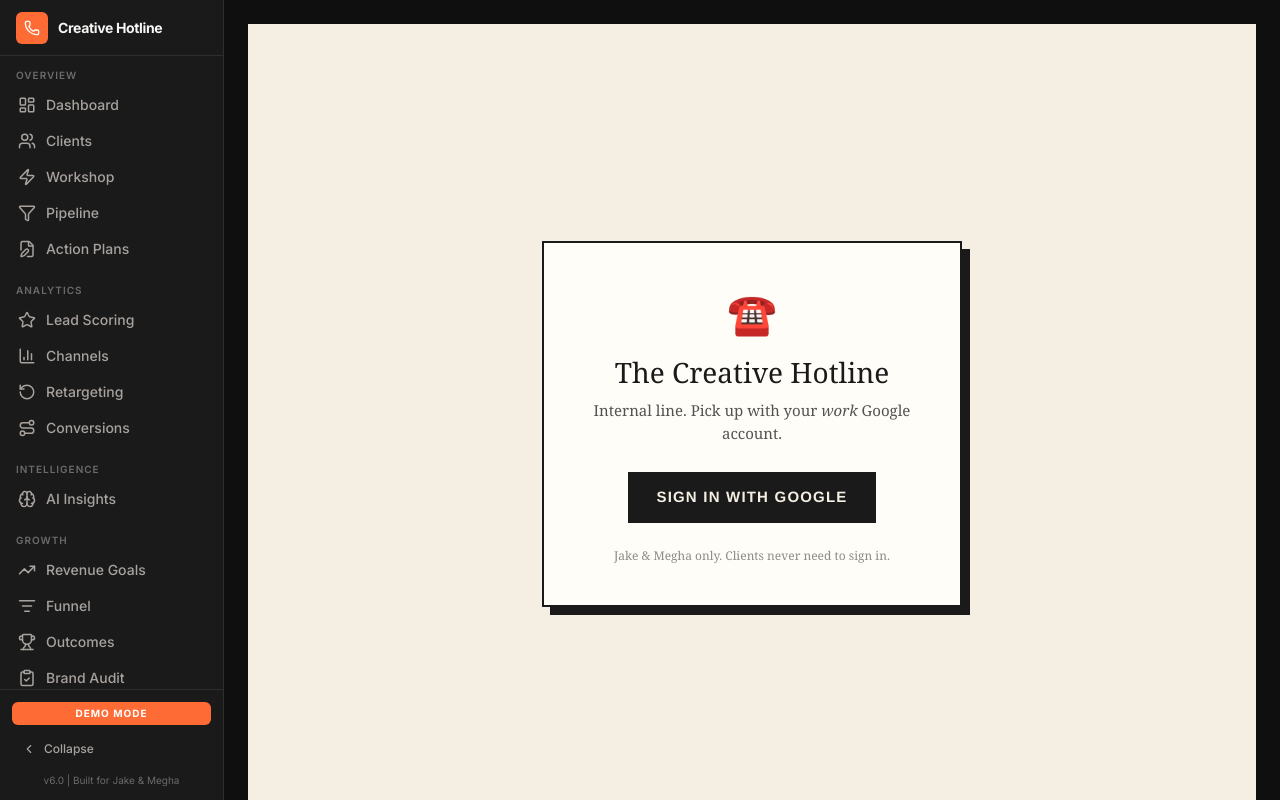
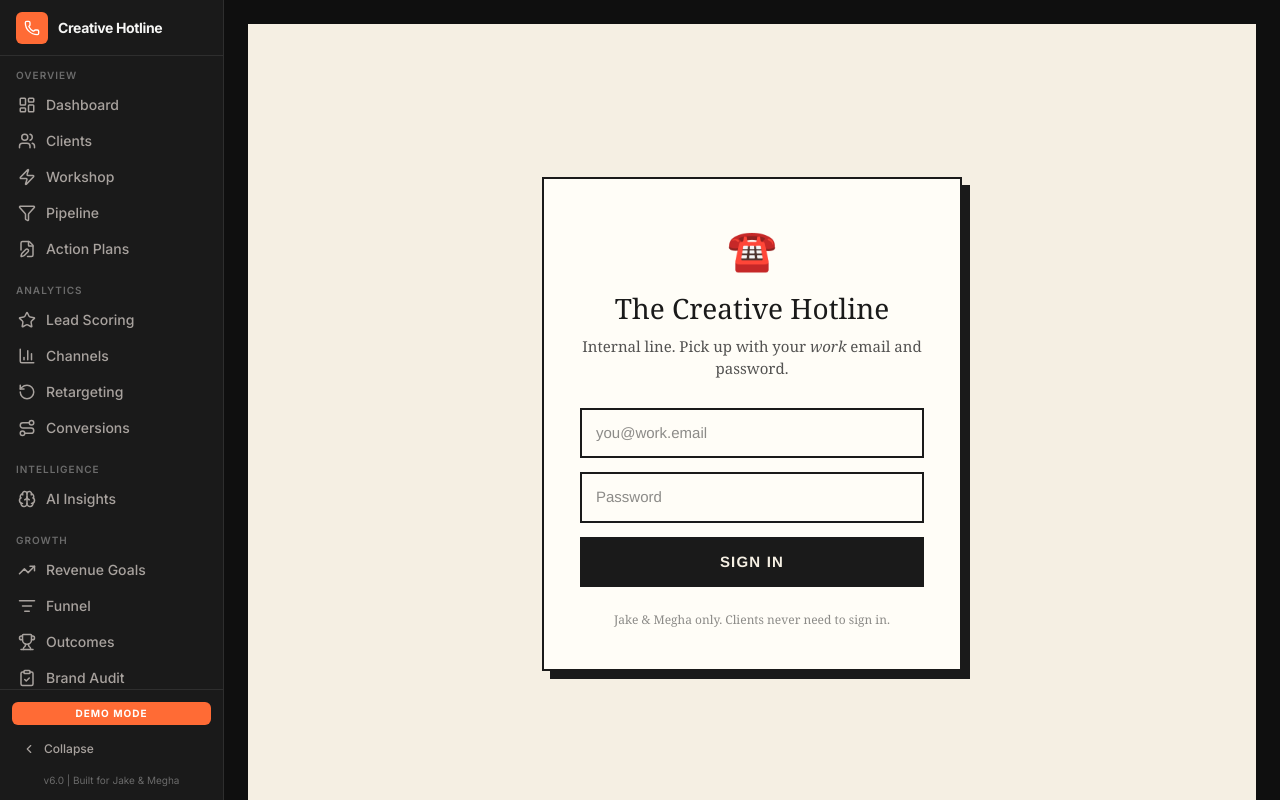
Before and after one commit to jakegoble/creative-hotline, a Next.js app in the folder site/: page /login in a window 1280 px wide. Built offline with nearby package versions, Linux system fonts and the light colour scheme.

Commit message:
auth: add email+password login

```diff
--- /dev/null
+++ b/site/src/app/api/auth/password/route.ts
@@ -0,0 +1,124 @@
+/**
+ * POST /api/auth/password — simple email + password sign-in.
+ *
+ * Fallback door that does NOT depend on Google. The SOS Google account that
+ * owned the OAuth client was disabled (2026-07-15), taking Google sign-in down
+ * with it. This mints the SAME tch_session cookie as the OAuth callback, so the
+ * rest of the app is unchanged — only the way we prove identity differs.
+ *
+ * Identity: email must be on the two-person allowlist (Jake / Megha) AND the
+ * password must match the configured secret.
+ *
+ * Env (set one in Vercel — Jake picks the value; Claude never sees it):
+ *   SITE_PASSWORD_HASH  — sha256 hex of the shared password (preferred)
+ *   SITE_PASSWORD       — plaintext shared password (simplest; used if no hash)
+ *   AUTH_SECRET         — existing; signs the session cookie
+ */
+
+import { NextResponse } from "next/server";
+import {
+  ALLOWED_USERS,
+  sessionCookie,
+  signSessionToken,
+} from "@/lib/auth/session";
+
+export const runtime = "nodejs";
+export const dynamic = "force-dynamic";
+
+// Best-effort per-instance throttle. Serverless instances are ephemeral, so
+// this is a speed bump against casual guessing, not a hard limit.
+const ATTEMPTS = new Map<string, { n: number; first: number }>();
+const WINDOW_MS = 15 * 60 * 1000;
+const MAX_ATTEMPTS = 10;
+
+function rateLimited(ip: string): boolean {
+  const now = Date.now();
+  const rec = ATTEMPTS.get(ip);
+  if (!rec || now - rec.first > WINDOW_MS) {
+    ATTEMPTS.set(ip, { n: 1, first: now });
+    return false;
+  }
+  rec.n += 1;
+  return rec.n > MAX_ATTEMPTS;
+}
+
+function timingSafeEqual(a: string, b: string): boolean {
+  const ab = new TextEncoder().encode(a);
+  const bb = new TextEncoder().encode(b);
+  // Compare over the max length so the loop count doesn't leak which is longer.
+  const len = Math.max(ab.length, bb.length);
+  let diff = ab.length ^ bb.length;
+  for (let i = 0; i < len; i++) {
+    diff |= (ab[i] ?? 0) ^ (bb[i] ?? 0);
+  }
+  return diff === 0;
+}
+
+async function sha256Hex(input: string): Promise<string> {
+  const digest = await crypto.subtle.digest(
+    "SHA-256",
+    new TextEncoder().encode(input),
+  );
+  return Array.from(new Uint8Array(digest))
+    .map((b) => b.toString(16).padStart(2, "0"))
+    .join("");
+}
+
+async function passwordMatches(submitted: string): Promise<boolean> {
+  const hash = process.env.SITE_PASSWORD_HASH?.trim();
+  if (hash) {
+    const submittedHash = await sha256Hex(submitted);
+    return timingSafeEqual(submittedHash, hash.toLowerCase());
+  }
+  const plain = process.env.SITE_PASSWORD;
+  if (plain) return timingSafeEqual(submitted, plain);
+  return false;
+}
+
+function safeNext(next: unknown): string {
+  const fallback = "/templates-v2/hub.html";
+  if (typeof next !== "string") return fallback;
+  return next.startsWith("/") && !next.startsWith("//") ? next : fallback;
+}
+
+export async function POST(request: Request) {
+  if (!process.env.SITE_PASSWORD_HASH && !process.env.SITE_PASSWORD) {
+    return NextResponse.json(
+      { error: "not_configured", message: "No site password is set" },
+      { status: 500 },
+    );
+  }
+
+  const ip =
+    request.headers.get("x-forwarded-for")?.split(",")[0]?.trim() || "unknown";
+  if (rateLimited(ip)) {
+    return NextResponse.json(
+      { error: "rate_limited", message: "Too many attempts. Wait a few minutes." },
+      { status: 429 },
+    );
+  }
+
+  let body: { email?: string; password?: string; next?: string };
+  try {
+    body = await request.json();
+  } catch {
+    return NextResponse.json({ error: "bad_request" }, { status: 400 });
+  }
+
+  const email = (body.email ?? "").trim().toLowerCase();
+  const password = body.password ?? "";
+  const user = ALLOWED_USERS[email];
+
+  // Always run the password check even for unknown emails to blunt user
+  // enumeration via response timing.
+  const pwOk = await passwordMatches(password);
+
+  if (!user || !pwOk) {
+    return NextResponse.json({ error: "invalid" }, { status: 401 });
+  }
+
+  const token = await signSessionToken(email);
+  const res = NextResponse.json({ ok: true, next: safeNext(body.next) });
+  res.headers.append("Set-Cookie", sessionCookie(token));
+  return res;
+}
--- a/site/src/app/login/login-card.tsx
+++ b/site/src/app/login/login-card.tsx
@@ -1,19 +1,55 @@
 "use client";
 
+import { useState } from "react";
 import { useSearchParams } from "next/navigation";
-
-const ERRORS: Record<string, string> = {
-  not_allowed:
-    "That Google account isn't on the line. Use jake@radanimal.co or megha@theanecdote.co.",
-  state: "Sign-in session expired. Try again.",
-  exchange: "Google sign-in failed mid-handshake. Try again.",
-};
 
 export default function LoginCard() {
   const params = useSearchParams();
-  const error = params.get("error");
   const next = params.get("next") ?? "/templates-v2/hub.html";
-  const loginHref = `/api/auth/login?next=${encodeURIComponent(next)}`;
+
+  const [email, setEmail] = useState("");
+  const [password, setPassword] = useState("");
+  const [error, setError] = useState<string | null>(null);
+  const [busy, setBusy] = useState(false);
+
+  async function onSubmit(e: React.FormEvent) {
+    e.preventDefault();
+    setError(null);
+    setBusy(true);
+    try {
+      const res = await fetch("/api/auth/password", {
+        method: "POST",
+        headers: { "Content-Type": "application/json" },
+        body: JSON.stringify({ email, password, next }),
+      });
+      if (res.ok) {
+        const data = (await res.json()) as { next?: string };
+        window.location.assign(data.next ?? next);
+        return;
+      }
+      if (res.status === 429) {
+        setError("Too many attempts. Wait a few minutes and try again.");
+      } else {
+        setError("Wrong email or password. Try again.");
+      }
+    } catch {
+      setError("Something went wrong. Try again.");
+    } finally {
+      setBusy(false);
+    }
+  }
+
+  const inputStyle: React.CSSProperties = {
+    width: "100%",
+    boxSizing: "border-box",
+    padding: "12px 14px",
+    marginBottom: 14,
+    border: "2px solid #1A1A1A",
+    background: "#FFFDF7",
+    fontSize: 15,
+    fontFamily: "'Helvetica Neue', Helvetica, Arial, sans-serif",
+    color: "#1A1A1A",
+  };
 
   return (
     <main
@@ -44,7 +80,7 @@ export default function LoginCard() {
           The Creative Hotline
         </h1>
         <p style={{ fontSize: 15, margin: "0 0 28px", opacity: 0.75 }}>
-          Internal line. Pick up with your <em>work</em> Google account.
+          Internal line. Pick up with your <em>work</em> email and password.
         </p>
 
         {error && (
@@ -58,28 +94,50 @@ export default function LoginCard() {
               background: "#FDF2F0",
             }}
           >
-            {ERRORS[error] ?? "Sign-in failed. Try again."}
+            {error}
           </p>
         )}
 
-        <a
-          href={loginHref}
+        <form onSubmit={onSubmit} style={{ textAlign: "left" }}>
+          <input
+            type="email"
+            placeholder="you@work.email"
+            autoComplete="username"
+            value={email}
+            onChange={(e) => setEmail(e.target.value)}
+            required
+            style={inputStyle}
+          />
+          <input
+            type="password"
+            placeholder="Password"
+            autoComplete="current-password"
+            value={password}
+            onChange={(e) => setPassword(e.target.value)}
+            required
+            style={inputStyle}
+          />
+          <button
+            type="submit"
+            disabled={busy}
             style={{
-            display: "inline-block",
+              width: "100%",
               padding: "14px 28px",
               background: "#1A1A1A",
               color: "#F5EFE3",
-            textDecoration: "none",
+              border: "none",
+              cursor: busy ? "wait" : "pointer",
               fontSize: 15,
               letterSpacing: "0.08em",
               textTransform: "uppercase",
-            fontFamily:
-              "'Helvetica Neue', Helvetica, Arial, sans-serif",
+              fontFamily: "'Helvetica Neue', Helvetica, Arial, sans-serif",
               fontWeight: 700,
+              opacity: busy ? 0.6 : 1,
             }}
           >
-          Sign in with Google
-        </a>
+            {busy ? "Signing in…" : "Sign in"}
+          </button>
+        </form>
 
         <p style={{ fontSize: 12, margin: "24px 0 0", opacity: 0.5 }}>
           Jake &amp; Megha only. Clients never need to sign in.
--- a/site/src/middleware.ts
+++ b/site/src/middleware.ts
@@ -65,15 +65,21 @@ function isPublic(req: NextRequest): boolean {
 }
 
 /**
- * FAIL-OPEN UNTIL CONFIGURED: if the auth env vars aren't set in Vercel yet
- * (GOOGLE_CLIENT_ID + AUTH_SECRET — see SHIP-AUTH-2026-07-12.md steps 1-2),
- * the gate passes everything through, matching the pre-auth production
- * posture. The moment both vars exist, default-deny activates automatically.
- * Decision: Jake, 2026-07-12 — unblocks the POV tool deploy without forcing
- * the OAuth setup first.
+ * FAIL-OPEN UNTIL CONFIGURED: if the auth env vars aren't set in Vercel yet,
+ * the gate passes everything through, matching the pre-auth production posture.
+ * Default-deny activates automatically once AUTH_SECRET is set together with a
+ * sign-in method:
+ *   - SITE_PASSWORD_HASH / SITE_PASSWORD  → email + password login (current)
+ *   - GOOGLE_CLIENT_ID                    → Google OAuth (disabled 2026-07-15
+ *                                            when the SOS Google account was
+ *                                            suspended; kept for future use)
+ * Decision: Jake, 2026-07-12 (fail-open) / 2026-08-10 (password fallback).
  */
 const AUTH_CONFIGURED = Boolean(
-  process.env.AUTH_SECRET && process.env.GOOGLE_CLIENT_ID,
+  process.env.AUTH_SECRET &&
+    (process.env.SITE_PASSWORD_HASH ||
+      process.env.SITE_PASSWORD ||
+      process.env.GOOGLE_CLIENT_ID),
 );
 let warnedUnconfigured = false;
 
```
Lines whose indentation alone changed are shown as unchanged.
